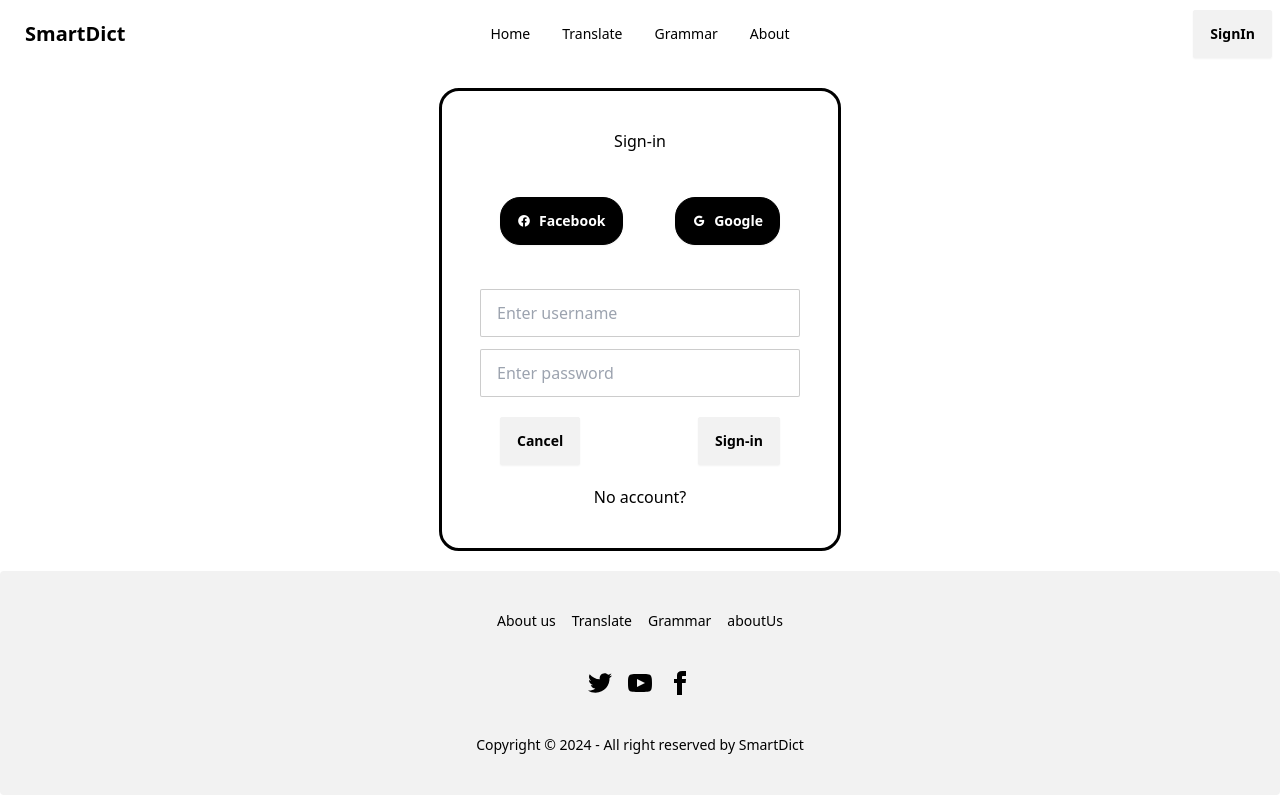
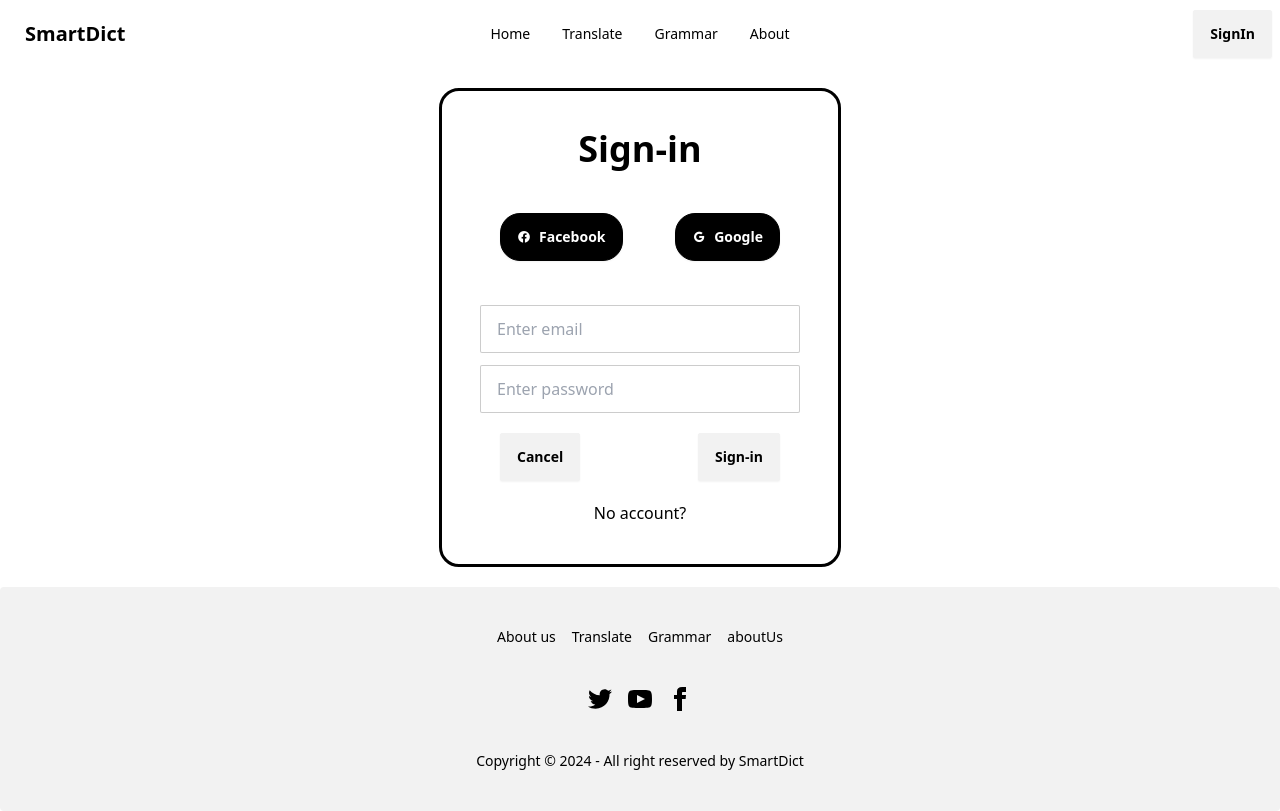
Before and after one commit to Siripoom/SmartDict, a React (Vite) app: page /SignIn in a window 1280 px wide. Built offline with nearby package versions, Linux system fonts and the light colour scheme; no server answers.

Commit message:
signin with email success

```diff
--- a/src/App.jsx
+++ b/src/App.jsx
@@ -1,6 +1,6 @@
 import "./App.css";
 import { BrowserRouter, Routes, Route } from "react-router-dom";
-import Home from "./pages/home";
+import Home from "./pages/Home";
 import Translate from "./pages/Translate";
 import Page404 from './pages/Page404'
 import SignIn from "./pages/SignIn";
--- a/src/apis/WordShow.jsx
+++ b/src/apis/WordShow.jsx
@@ -45,10 +45,11 @@ const WordShow = ({ word }) => {
 
           {/* <p className="text-lx">{wordInfo.results[1].partOfSpeech}</p> */}
           {/* <p>{wordInfo.results[].definition}</p> */}
+          <h2 className="text-2xl">Definition</h2>
           {wordInfo.results.map((result, index) => (
           <li key={index}>{result.definition} /{result.partOfSpeech}/</li>
         ))}
-        <h2 className="text-2xl">synonyms</h2>
+        <h2 className="text-2xl">Synonyms</h2>
         {wordInfo.results.map((result, index) => (
           <p key={index}>{result.synonyms}</p>
         ))}
--- a/src/components/Nav.jsx
+++ b/src/components/Nav.jsx
@@ -1,17 +1,16 @@
-import { Link } from "react-router-dom"
-import {auth} from "../firebase_config";
+import { Link } from "react-router-dom";
+import { auth } from "../firebase_config";
 import { signInWithPopup, GoogleAuthProvider, signOut } from "firebase/auth";
 import { useNavigate } from "react-router-dom";
 export default function Nav(props) {
-
   const user = props.user;
   const logout = () => {
     signOut(auth)
-        .then(() => { })
-        .catch(err => {
+      .then(() => {})
+      .catch((err) => {
         alert(err);
-        })
-}
+      });
+  };
   return (
     <>
       <div className="navbar bg-base-100">
@@ -52,7 +51,9 @@ export default function Nav(props) {
               </li>
             </ul>
           </div>
-          <Link to="/" className="btn btn-ghost text-xl">SmartDict</Link>
+          <Link to="/" className="btn btn-ghost text-xl">
+            SmartDict
+          </Link>
         </div>
         <div className="navbar-center hidden lg:flex">
           <ul className="menu menu-horizontal px-1">
@@ -72,17 +73,39 @@ export default function Nav(props) {
         </div>
         <div className="navbar-end d-flex">
           {props.user ? (
-          <div className="dropdown">
-            <div tabIndex={0} role="button" className="btn m-1">{user.displayName}</div>
-            <ul tabIndex={0} className="dropdown-content z-[1] menu p-2 shadow bg-base-100 rounded-box w-52">
-              <li><Link to = " ">Profile</Link></li>
-              <li><Link to = " ">Wordlish</Link></li>
-              <li><button className="btn" onClick={logout}>logout</button></li>
+            <>
+              <div className="avatar mx-3">
+                <div className="w-12 rounded-full ring ring-primary ring-offset-base-100 ring-offset-2">
+                  <img src={user.photoURL} />
+                </div>
+              </div>
+              <div className="dropdown dropdown-end dropdown-hover">
+                <div tabIndex={0} role="button" className="btn m-1">
+                  {user.displayName}
+                </div>
+                <ul
+                  tabIndex={0}
+                  className="dropdown-content z-[1] menu p-2 shadow bg-base-100 rounded-box w-52"
+                >
+                  <li>
+                    <Link to=" ">Profile</Link>
+                  </li>
+                  <li>
+                    <Link to=" ">Wordlish</Link>
+                  </li>
+                  <li>
+                    <button className="btn" onClick={logout}>
+                      logout
+                    </button>
+                  </li>
                 </ul>
               </div>
+            </>
           ) : (
             <div>
-              <Link to="SignIn"><button className="btn">SignIn</button></Link>
+              <Link to="SignIn">
+                <button className="btn">SignIn</button>
+              </Link>
             </div>
           )}
         </div>
--- a/src/pages/SignIn.jsx
+++ b/src/pages/SignIn.jsx
@@ -1,5 +1,5 @@
-import {auth} from "../firebase_config";
-import { signInWithPopup, GoogleAuthProvider, signOut } from "firebase/auth";
+import { auth } from "../firebase_config";
+import { signInWithEmailAndPassword,signInWithPopup, GoogleAuthProvider, signOut } from "firebase/auth";
 import { useState, useEffect } from "react";
 import { Link } from "react-router-dom";
 // import facebook from "../assets/facebook.png";
@@ -10,7 +10,10 @@ import { useNavigate } from "react-router-dom";
 
 export default function SignIn(props) {
   const [userInfo, setUserInfo] = useState(null);
-    const  navigate = useNavigate();
+  const [email, setEmail] = useState("");
+  const [pass, setPass] = useState("");
+
+  const navigate = useNavigate();
   useEffect(() => {
     auth.onAuthStateChanged((user) => {
       if (user) {
@@ -23,56 +26,106 @@ export default function SignIn(props) {
     });
   }),
     [userInfo];
-    const login = async() => {
-      try{
+  const googleLogin = async () => {
+    try {
       const provider = new GoogleAuthProvider();
       auth.useDeviceLanguage();
-          const result = await signInWithPopup(auth, provider)
-          navigate('/')
-      }catch(err){
+      const result = await signInWithPopup(auth, provider);
+      navigate("/");
+    } catch (err) {
       //   alert(err.message);
     }
+  };
+
+  const handleSignIn = async (e) => {
+    e.preventDefault();
+    if (email == "") {
+      alert("Enter you Email");
+    } else if (pass == "") {
+      alert("Enter you Password");
+    } else {
+      try {
+        const userCredential = await signInWithEmailAndPassword(auth, email, pass);
+        const user = userCredential.user;
+        setEmail('')
+        setPass('')
+        navigate("/");
+        console.log(user)
+      } catch (err) {
+        alert(err.code);
+        alert(err.message);
       }
-
-
+    }
+  };
 
   const clearPathAndNavigate = () => {
-        navigate('/Register');
+    navigate("/Register");
   };
-
 
   return (
     <div>
-            {/* <Nav user={userInfo} login={login} logout={logout} /> */}
       <div className="body my-5">
         <div className="Box">
-                <h1 className="text-center">Sign-in</h1>
+          <h1 className="text-center text-4xl font-bold">Sign-in</h1>
           <br />
           <div className="icon">
-                    <div className="logo" >
-                    <button type="button" className="btn btn-neutral"><i className='bx bxl-facebook-circle'></i>Facebook</button>
+            <div className="logo">
+              <button type="button" className="btn btn-neutral">
+                <i className="bx bxl-facebook-circle"></i>Facebook
+              </button>
             </div>
             <div className="logo">
-                   <button type="button" className="btn btn-neutral" onClick={login}><i className='bx bxl-google' ></i> Google</button>
+              <button
+                type="button"
+                className="btn btn-neutral"
+                onClick={googleLogin}
+              >
+                <i className="bx bxl-google"></i> Google
+              </button>
             </div>
           </div>
           <br />
+          <form onSubmit={handleSignIn}>
             <div className="mb-3">
-                    <input type="text" placeholder="Enter username" className="input input-bordered  w-full max-w-xs" size={40} maxLength={50} />
+              <input
+                type="email"
+                placeholder="Enter email"
+                className="input input-bordered  w-full max-w-xs"
+                size={40}
+                maxLength={50}
+                onChange={(e) => {
+                  setEmail(e.target.value);
+                }}
+              />
             </div>
             <div className="mb-3">
-                    <input type="password" placeholder="Enter password" className="input input-bordered w-full max-w-xs" />
+              <input
+                type="password"
+                placeholder="Enter password"
+                className="input input-bordered w-full max-w-xs"
+                onChange={(e) => {
+                  setPass(e.target.value);
+                }}
+              />
             </div>
             <div className="icon">
-                    <button type="button" className="btn " onClick={() => navigate('/')} >Cancel</button>
-                    <button type="button" className="btn " >Sign-in</button>
+              <button
+                type="button"
+                className="btn "
+                onClick={() => navigate("/")}
+              >
+                Cancel
+              </button>
+              <button type="submit" className="btn ">
+                Sign-in
+              </button>
             </div>
+          </form>
           <div className="text-center">
             <button onClick={clearPathAndNavigate}>No account?</button>
           </div>
         </div>
       </div>
     </div>
-    )
-
+  );
 }
```
Lines whose indentation alone changed are shown as unchanged.
